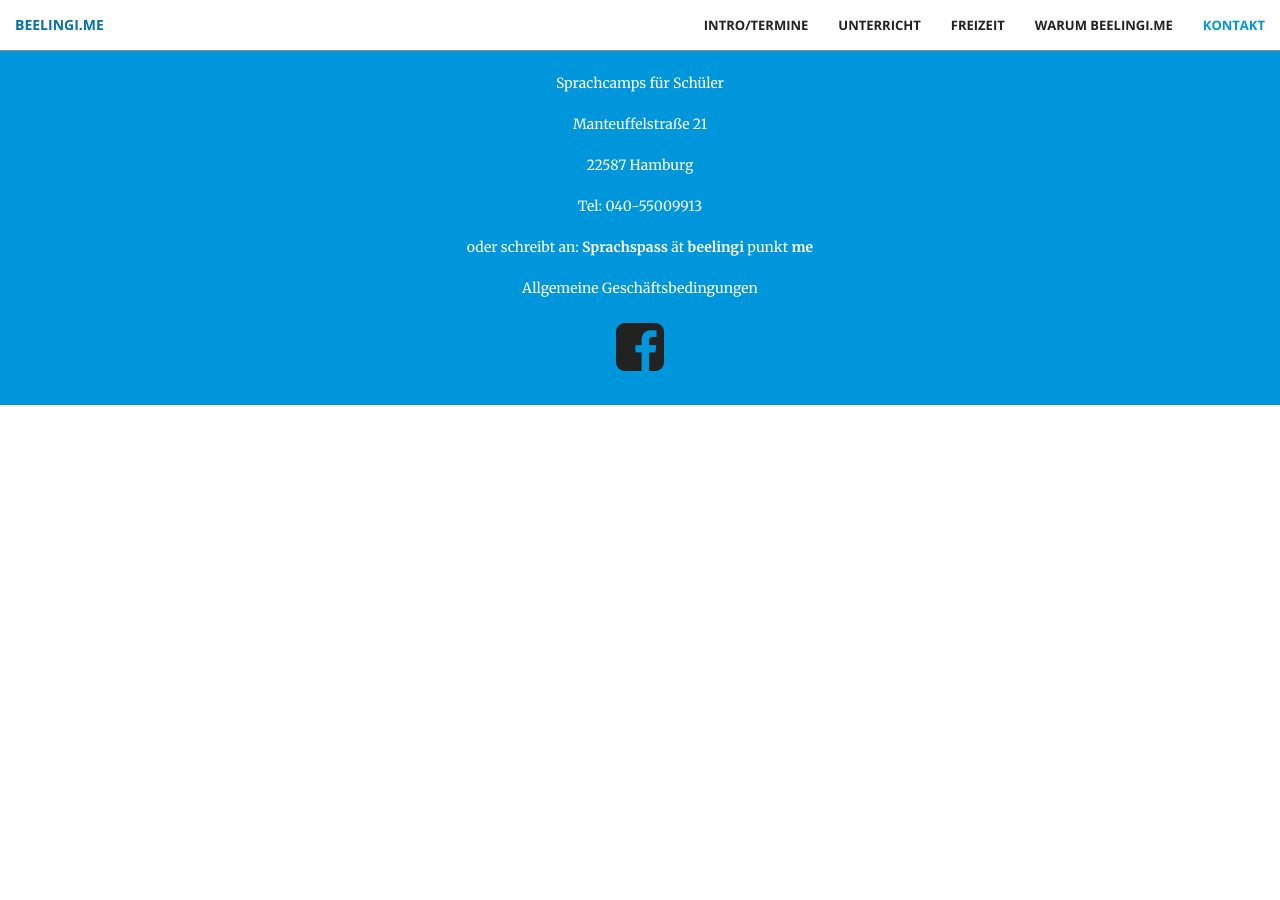
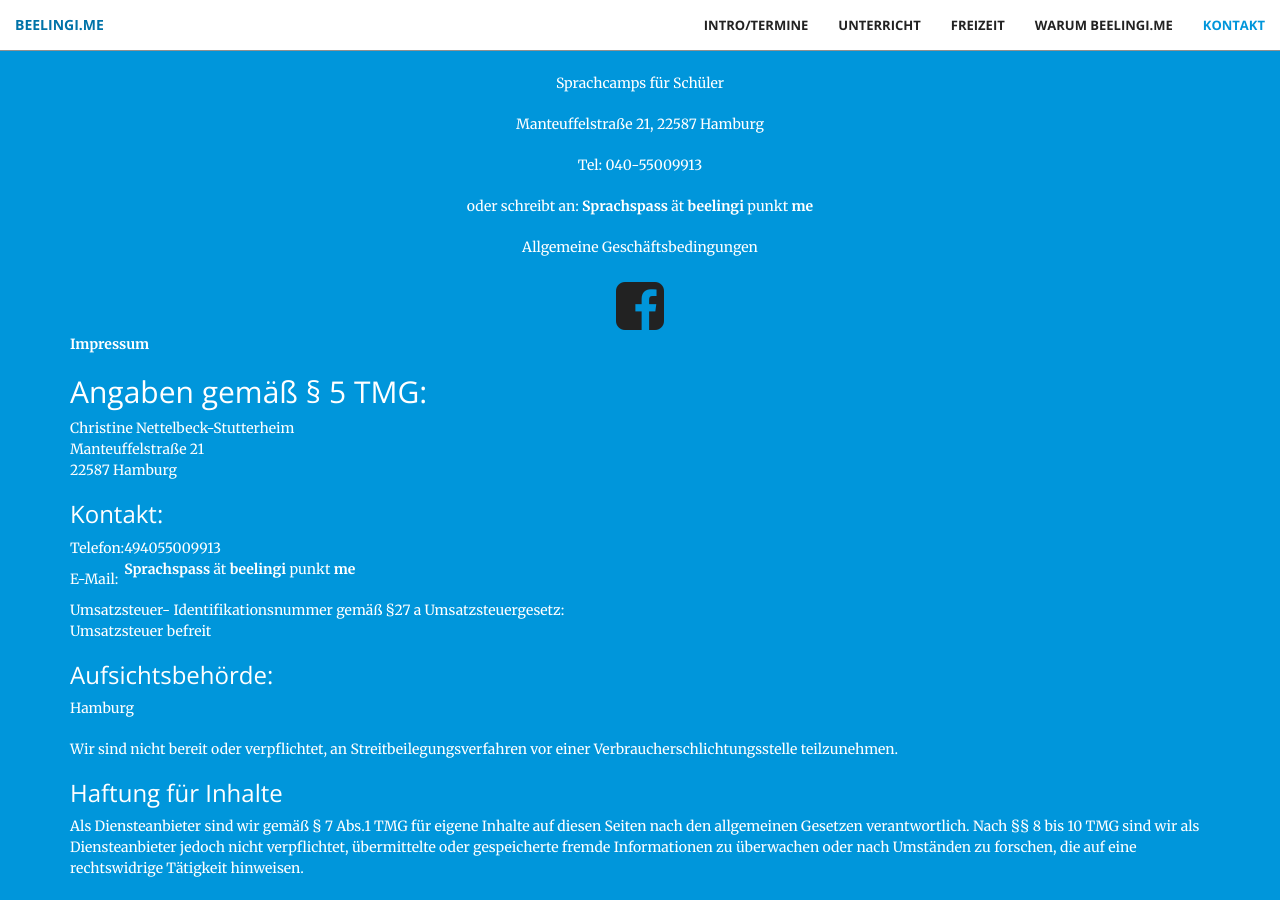
Before and after one commit to Beelingi/beelingi.github.io, a Jekyll site: the page built from index.html, in a window 1280 px wide and 900 px high, scrolled down 4974 px. Built offline with Jekyll 4.4.1, drawn with Linux system fonts in a browser that asks for light colours; before the commit the page ends 5379 px from its top, so only the background shows below that; some of the changed text lies outside the part shown.

Commit message:
Impressum

```diff
--- a/_includes/contact.html
+++ b/_includes/contact.html
@@ -6,8 +6,7 @@
                     <i class="fa fa-envelope-o fa-3x wow bounceIn" data-wow-delay=".1s"></i>
                 <p>Beelingi.me - Sprache, Spaß und me</p>
                 <p>Sprachcamps für Schüler</p>
-                <p>Manteuffelstraße 21</p>
-                <p>22587 Hamburg</p>
+                <p>Manteuffelstraße 21, 22587 Hamburg</p>
                 <p>Tel: 040-55009913</p>
                 <p>oder schreibt an: <strong>Sprachspass</strong>  ät  <strong>beelingi</strong>  punkt  <strong>me</strong></p>
 
@@ -25,6 +24,23 @@
             </div>
 
         </div>
+        <div>
+
+            <strong>Impressum</strong>
+            <h2>Angaben gem&auml;&szlig; &sect; 5 TMG:</h2> <p>Christine Nettelbeck-Stutterheim<br />
+            Manteuffelstraße 21<br />
+            22587 Hamburg </p>
+
+            <h3>Kontakt:</h3> <table><tr><td>Telefon:</td><td>494055009913</td></tr>
+
+            <tr><td> E-Mail:</td>
+                <td><strong>Sprachspass</strong>  ät  <strong>beelingi</strong>  punkt  <strong>me</strong></p></td>
+            </tr></table> <p>Umsatzsteuer- Identifikationsnummer gem&auml;&szlig; &sect;27 a Umsatzsteuergesetz:<br /> Umsatzsteuer befreit</p>
+            <h3>Aufsichtsbeh&ouml;rde:</h3>
+            <p>Hamburg</p> <p>Wir sind nicht bereit oder verpflichtet, an Streitbeilegungsverfahren vor einer Verbraucherschlichtungsstelle teilzunehmen.</p> <h3>Haftung f&uuml;r Inhalte</h3> <p>Als Diensteanbieter sind wir gem&auml;&szlig; &sect; 7 Abs.1 TMG f&uuml;r eigene Inhalte auf diesen Seiten nach den allgemeinen Gesetzen verantwortlich. Nach &sect;&sect; 8 bis 10 TMG sind wir als Diensteanbieter jedoch nicht verpflichtet, &uuml;bermittelte oder gespeicherte fremde Informationen zu &uuml;berwachen oder nach Umst&auml;nden zu forschen, die auf eine rechtswidrige T&auml;tigkeit hinweisen.</p> <p>Verpflichtungen zur Entfernung oder Sperrung der Nutzung von Informationen nach den allgemeinen Gesetzen bleiben hiervon unber&uuml;hrt. Eine diesbez&uuml;gliche Haftung ist jedoch erst ab dem Zeitpunkt der Kenntnis einer konkreten Rechtsverletzung m&ouml;glich.
+            Bei Bekanntwerden von entsprechenden Rechtsverletzungen werden wir diese Inhalte umgehend entfernen.</p> <h3>Haftung f&uuml;r Links</h3> <p>Unser Angebot enth&auml;lt Links zu externen Webseiten Dritter, auf deren Inhalte wir keinen Einfluss haben. Deshalb k&ouml;nnen wir f&uuml;r diese fremden Inhalte auch keine Gew&auml;hr &uuml;bernehmen. F&uuml;r die Inhalte der verlinkten Seiten ist stets der jeweilige Anbieter oder Betreiber der Seiten verantwortlich. Die verlinkten Seiten wurden zum Zeitpunkt der Verlinkung auf m&ouml;gliche Rechtsverst&ouml;&szlig;e &uuml;berpr&uuml;ft. Rechtswidrige Inhalte waren zum Zeitpunkt der Verlinkung nicht erkennbar.</p> <p>Eine permanente inhaltliche Kontrolle der verlinkten Seiten ist jedoch ohne konkrete Anhaltspunkte einer Rechtsverletzung nicht zumutbar. Bei Bekanntwerden von Rechtsverletzungen werden wir derartige Links umgehend entfernen.</p> <h3>Urheberrecht</h3> <p>Die durch die Seitenbetreiber erstellten Inhalte und Werke auf diesen Seiten unterliegen dem deutschen Urheberrecht. Die Vervielf&auml;ltigung, Bearbeitung, Verbreitung und jede Art der Verwertung au&szlig;erhalb der Grenzen des Urheberrechtes bed&uuml;rfen der schriftlichen Zustimmung des jeweiligen Autors bzw. Erstellers. Downloads und Kopien dieser Seite sind nur f&uuml;r den privaten, nicht kommerziellen Gebrauch gestattet.</p>
+            <p>Soweit die Inhalte auf dieser Seite nicht vom Betreiber erstellt wurden, werden die Urheberrechte Dritter beachtet. Insbesondere werden Inhalte Dritter als solche gekennzeichnet. Sollten Sie trotzdem auf eine Urheberrechtsverletzung aufmerksam werden, bitten wir um einen entsprechenden Hinweis. Bei Bekanntwerden von Rechtsverletzungen werden wir derartige Inhalte umgehend entfernen.</p><p>&nbsp;</p> <p>Quelle: <a href="https://www.e-recht24.de">https://www.e-recht24.de</a></p>
+        </div>
     </div>
 
 </section>
```
Also changed, not shown: 1 other file.
